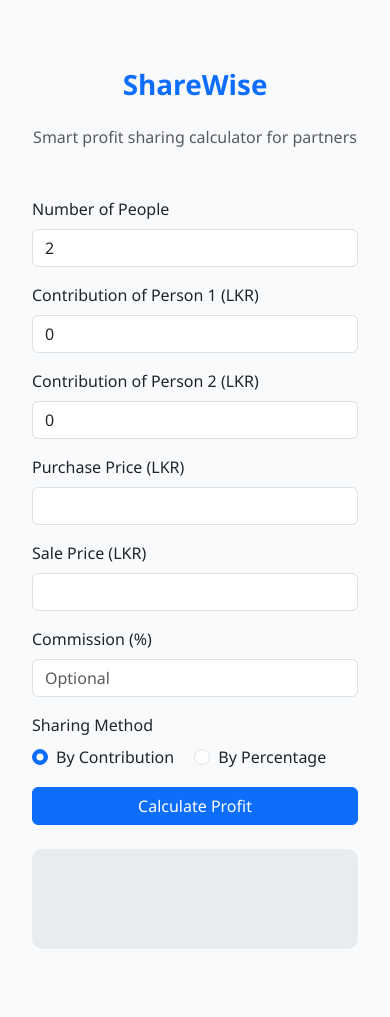
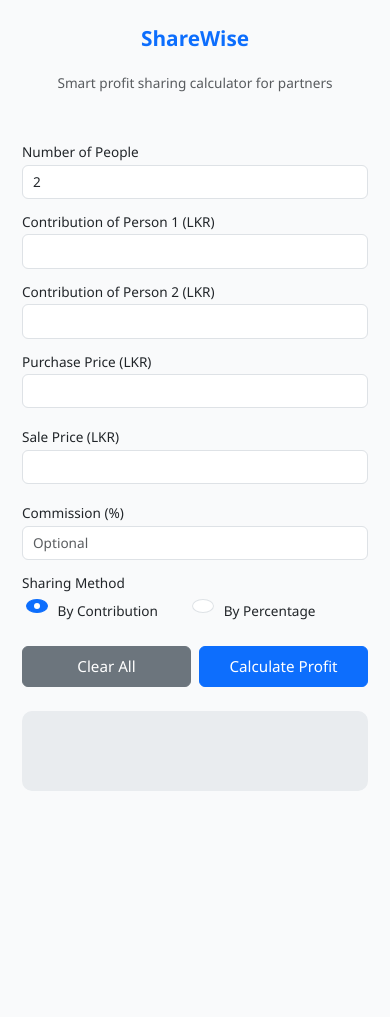
Before and after one commit to chathura-kulathunga/ShareWise, a PHP site: page / in a window 390 px wide. After the commit the page ends 791 px from the top, so only its background shows below. Run offline with PHP 8.4, Linux system fonts and the light colour scheme.

Commit message:
dev-home-02: UI Updates

```diff
--- a/assets/css/style.css
+++ b/assets/css/style.css
@@ -21,3 +21,53 @@ h1 {
 .text-danger {
   color: #dc3545 !important;
 }
+
+@media (max-width: 576px) {
+  body {
+    padding: 10px;
+  }
+
+  h1 {
+    font-size: 1.3rem;
+    margin-bottom: 6px;
+  }
+
+  p.text-muted {
+    font-size: 0.85rem;
+    margin-bottom: 10px;
+    line-height: 1.2;
+  }
+
+  .container.py-5 {
+    padding-top: 1rem !important;
+    padding-bottom: 1rem !important;
+  }
+
+  .form-label {
+    font-size: 0.85rem;
+    margin-bottom: 2px;
+  }
+
+  .form-control,
+  .form-check-input,
+  .form-check-label {
+    font-size: 0.85rem;
+    margin-bottom: 6px !important;
+    padding: 6px 10px;
+  }
+
+  .mb-3 {
+    margin-bottom: 10px !important;
+  }
+
+  .btn {
+    padding: 8px;
+    font-size: 0.95rem;
+  }
+
+  #resultArea {
+    padding: 8px;
+    font-size: 0.85rem;
+    min-height: 80px;
+  }
+}
--- a/assets/js/script.js
+++ b/assets/js/script.js
@@ -19,7 +19,7 @@ function createContributionInputs(count) {
     input.name = 'contribution' + i;  // This is VERY important for PHP to receive
     input.min = 0;
     input.required = true;
-    input.value = 0;
+    //input.value = 0;
 
     div.appendChild(label);
     div.appendChild(input);
@@ -80,3 +80,10 @@ document.getElementById('profitForm').addEventListener('submit', async (e) => {
     console.error('Error:', error);
   }
 });
+
+// Handle Clear All button
+document.getElementById('clearBtn').addEventListener('click', () => {
+  document.getElementById('profitForm').reset();
+  createContributionInputs(parseInt(document.getElementById('peopleCount').value));
+  document.getElementById('resultArea').innerHTML = '';
+});
--- a/index.php
+++ b/index.php
@@ -1,5 +1,6 @@
 <!DOCTYPE html>
 <html lang="en">
+
 <head>
   <meta charset="UTF-8" />
   <meta name="viewport" content="width=device-width, initial-scale=1" />
@@ -7,6 +8,7 @@
   <link href="https://cdn.jsdelivr.net/npm/bootstrap@5.3.3/dist/css/bootstrap.min.css" rel="stylesheet" />
   <link rel="stylesheet" href="assets/css/style.css" />
 </head>
+
 <body>
   <div class="container py-5">
     <h1 class="text-center mb-4 text-primary fw-bold">ShareWise</h1>
@@ -48,8 +50,7 @@
               name="shareType"
               id="byContribution"
               value="contribution"
-              checked
-            />
+              checked />
             <label class="form-check-label" for="byContribution">By Contribution</label>
           </div>
           <div class="form-check form-check-inline">
@@ -58,14 +59,18 @@
               type="radio"
               name="shareType"
               id="byPercentage"
-              value="percentage"
-            />
+              value="percentage" />
             <label class="form-check-label" for="byPercentage">By Percentage</label>
           </div>
         </div>
       </div>
 
-      <button type="submit" class="btn btn-primary w-100">Calculate Profit</button>
+      <!-- <button type="submit" class="btn btn-primary w-100">Calculate Profit</button> -->
+      <div class="d-flex gap-2">
+        <button type="button" id="clearBtn" class="btn btn-secondary w-100">Clear All</button>
+        <button type="submit" class="btn btn-primary w-100">Calculate Profit</button>
+      </div>
+
     </form>
 
     <div id="resultArea" class="mt-4"></div>
@@ -73,4 +78,5 @@
 
   <script src="assets/js/script.js"></script>
 </body>
+
 </html>
```
Also changed, not shown: README.md.
